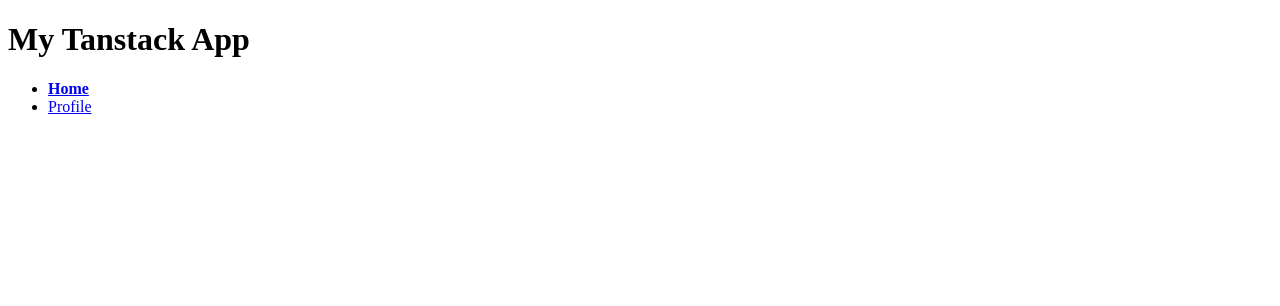
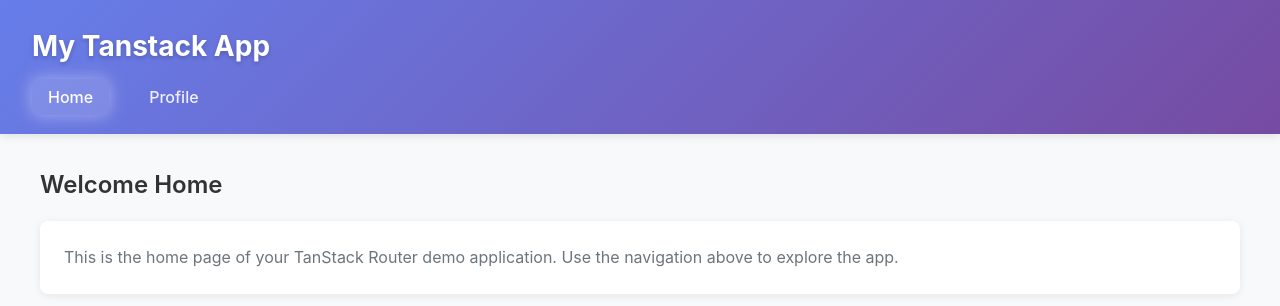
Before and after one commit to mateuslopes92/TanstackRouterDemo, a React (Vite) app: page / in a window 1280 px wide. Shown: the top 306 px of the page. Built offline with nearby package versions, Linux system fonts and the light colour scheme.

Commit message:
TanstackRouter: Changed styles

```diff
--- a/index.html
+++ b/index.html
@@ -4,7 +4,7 @@
     <meta charset="UTF-8" />
     <link rel="icon" type="image/svg+xml" href="/favicon.svg" />
     <meta name="viewport" content="width=device-width, initial-scale=1.0" />
-    <title>tanstack-router-demo</title>
+    <title>My Tanstack App</title>
   </head>
   <body>
     <div id="root"></div>
--- a/src/App.css
+++ b/src/App.css
@@ -0,0 +1,141 @@
+.header {
+  background: linear-gradient(135deg, #667eea 0%, #764ba2 100%);
+  padding: 1.5rem 2rem;
+  box-shadow: 0 2px 10px rgba(0, 0, 0, 0.1);
+}
+
+.header__title {
+  color: #fff;
+  font-size: 1.75rem;
+  font-weight: 700;
+  margin: 0;
+  margin-bottom: 1rem;
+  text-shadow: 0 2px 4px rgba(0, 0, 0, 0.2);
+}
+
+.header__nav {
+  list-style: none;
+  margin: 0;
+  padding: 0;
+  display: flex;
+  gap: 1.5rem;
+}
+
+.header__link {
+  color: rgba(255, 255, 255, 0.9);
+  text-decoration: none;
+  font-weight: 500;
+  font-size: 1rem;
+  padding: 0.5rem 1rem;
+  border-radius: 6px;
+  transition: all 0.2s ease;
+}
+
+.header__link:hover {
+  background: rgba(255, 255, 255, 0.1);
+}
+
+.header__link--active {
+  background: rgba(255, 255, 255, 0.15);
+  color: #fff;
+  border-radius: 6px;
+  box-shadow: 0 0 12px rgba(255, 255, 255, 0.3);
+  animation: gentlePulse 2s ease-in-out infinite;
+}
+
+@keyframes gentlePulse {
+  0%, 100% { box-shadow: 0 0 12px rgba(255, 255, 255, 0.3); }
+  50% { box-shadow: 0 0 20px rgba(255, 255, 255, 0.5); }
+}
+
+.main {
+  padding: 2rem;
+}
+
+* {
+  box-sizing: border-box;
+  margin: 0;
+  padding: 0;
+}
+
+body {
+  font-family: -apple-system, BlinkMacSystemFont, 'Segoe UI', Roboto, sans-serif;
+  background-color: #f8f9fa;
+  color: #333;
+  line-height: 1.6;
+}
+
+a {
+  text-decoration: none;
+}
+
+ul {
+  list-style: none;
+}
+
+/* Shared Page Styles */
+.page {
+  max-width: 1200px;
+  margin: 0 auto;
+}
+
+.page__title {
+  font-size: 1.5rem;
+  font-weight: 600;
+  margin-bottom: 1rem;
+  color: #333;
+}
+
+.page__card {
+  background: #fff;
+  border-radius: 8px;
+  padding: 1.5rem;
+  box-shadow: 0 2px 8px rgba(0, 0, 0, 0.08);
+}
+
+.page__button {
+  display: inline-block;
+  background: linear-gradient(135deg, #667eea 0%, #764ba2 100%);
+  color: #fff;
+  padding: 0.75rem 1.5rem;
+  border-radius: 6px;
+  font-weight: 500;
+  border: none;
+  cursor: pointer;
+  transition: opacity 0.2s ease, transform 0.2s ease;
+}
+
+.page__button:hover {
+  opacity: 0.9;
+  transform: translateY(-1px);
+}
+
+.page__button--secondary {
+  background: #e9ecef;
+  color: #495057;
+}
+
+.page__button--secondary:hover {
+  background: #dee2e6;
+}
+
+.page__text {
+  color: #6c757d;
+  line-height: 1.6;
+}
+
+.page__link {
+  color: #667eea;
+  font-weight: 500;
+  transition: color 0.2s ease;
+}
+
+.page__link:hover {
+  color: #764ba2;
+}
+
+.page__divider {
+  height: 1px;
+  background: #e9ecef;
+  margin: 1.5rem 0;
+}
--- a/src/routes/__root.tsx
+++ b/src/routes/__root.tsx
@@ -1,19 +1,40 @@
-import { Link, createRootRoute } from "@tanstack/react-router";
+import "../App.css";
 
-const activeProps = { style: { fontWeight: 'bold' } }
+import { Link, Outlet, createRootRoute } from "@tanstack/react-router";
+
+const activeProps = { className: "header__link header__link--active" };
 
 export const Route = createRootRoute({
   component: () => (
     <>
-      <h1>My Tanstack App</h1>
-      <ul>
-        <li>
-          <Link to="/" activeProps={activeProps}> Home</Link>
-        </li>
-        <li>
-          <Link to="/profile" activeProps={activeProps}>{({ isActive }) => <>Profile {isActive && ' (Active)'}</>}</Link>
-        </li>
-      </ul>
+      <header className="header">
+        <h1 className="header__title">My Tanstack App</h1>
+        <nav>
+          <ul className="header__nav">
+            <li>
+              <Link to="/" className="header__link" activeProps={activeProps}>
+                Home
+              </Link>
+            </li>
+            <li>
+              <Link
+                to="/profile"
+                className="header__link"
+                activeProps={activeProps}
+              >
+                {({ isActive }) => (
+                  <span className={isActive ? "header__link--active" : ""}>
+                    Profile {isActive && "(You are here)"}
+                  </span>
+                )}
+              </Link>
+            </li>
+          </ul>
+        </nav>
+      </header>
+      <main className="main">
+        <Outlet />
+      </main>
     </>
-  )
+  ),
 });
--- a/src/routes/index.tsx
+++ b/src/routes/index.tsx
@@ -1,5 +1,15 @@
-import { createFileRoute } from '@tanstack/react-router'
+import { createFileRoute } from "@tanstack/react-router";
 
-export const Route = createFileRoute('/')({
-  component: () => <div>Hello "/"!</div>,
-})
+export const Route = createFileRoute("/")({
+  component: () => (
+    <div className="page">
+      <h1 className="page__title">Welcome Home</h1>
+      <div className="page__card">
+        <p className="page__text">
+          This is the home page of your TanStack Router demo application.
+          Use the navigation above to explore the app.
+        </p>
+      </div>
+    </div>
+  ),
+});
--- a/src/routes/profile.tsx
+++ b/src/routes/profile.tsx
@@ -1,5 +1,14 @@
-import { createFileRoute } from '@tanstack/react-router'
+import { createFileRoute } from "@tanstack/react-router";
 
-export const Route = createFileRoute('/profile')({
-  component: () => <div>Hello "/profile"!</div>,
-})
+export const Route = createFileRoute("/profile")({
+  component: () => (
+    <div className="page">
+      <h1 className="page__title">Profile</h1>
+      <div className="page__card">
+        <p className="page__text">
+          This is the profile page.
+        </p>
+      </div>
+    </div>
+  ),
+});
```
